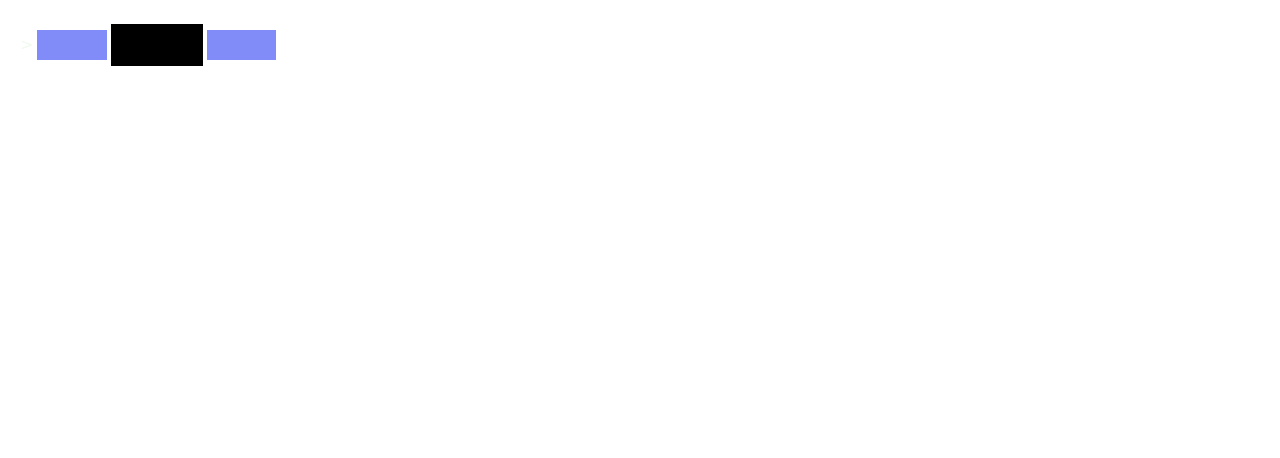
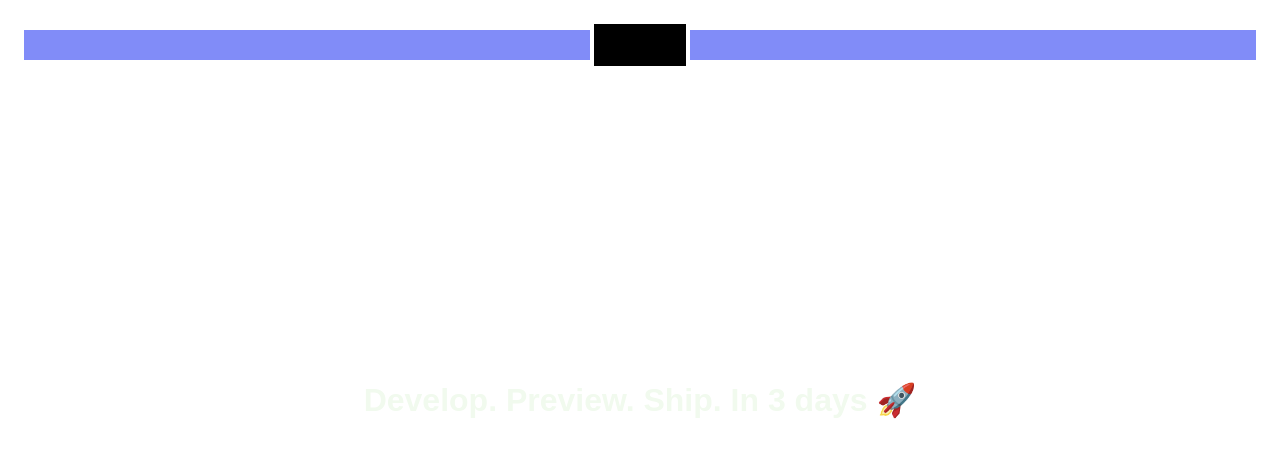
Before and after one commit to imd1005-web-development-winter-2023/group-project-rackly, a plain HTML site: page index.html in a window 1280 px wide. Drawn offline with Linux system fonts and the light colour scheme.

Commit message:
update html

```diff
--- a/index.html
+++ b/index.html
@@ -17,65 +17,45 @@
     <link rel="stylesheet" href="style.css" />
 
     <!-- Set the Favicon  -->
-    <link rel="icon" href="images/images/favicon/Screenshot 2023-04-06 152716.png" type="image/png+xml" />
-    <link rel="stylesheet" href="reset.css" />
+    <link rel="icon" href="./images/favicon/Screenshot 2023-04-06 152716.png" type="image/png+xml" />
+  </head>
+
+  <body>
 
 
-    <!-- This is where all of our awesome CSS code goes -->
-    <link rel="stylesheet" href="style.css" />
+      <!-- red container div -->
+      <div class = "redContainer">
 
-  <style>
-    * {
-      box-sizing: border-box;
-      font-family: 'Press Start 2P', cursive;
-    }
-  </style>
-</head>
-<body>
-  <!-- red container div -->
-  <div style="position: relative; display: inline-block">
-    <!-- smaller red container div -->
         <!-- smaller red container div -->
         <div class = "smallContainer" >
-    >
+
           <!-- player health -->
           <div class="playerHealthBox">
             <div class = "playerHealthDecrease"></div>
-        <div
-          id="playerHealth"
-          class = "playerHealthDefault"></div>
+            <div class = "playerHealthDefault"></div>
           </div>
 
           <!-- timer -->
-      <div
-      id="timer"
-      class = "timer"></div>
+          <div class = "timer"></div>
 
           <!-- enemy health -->
           <div class = "enemyHealthBox">
             <div class = "enemyHealthDecrease"></div>
-        <div
-          id="enemyHealth"
-          class = "enemyHealthDefault"
-        ></div>
+            <div class = "enemyHealthDefault"></div>
           </div>
-      <div></div>
-    </div>
-    <div
-      id="displayText"
-      class = "displayText">
 
         </div>
-    <canvas></canvas>
+        <div class = "displayText">
+        </div>
       </div>
 
 
-  <script src="js/utils.js"></script>
-  <script src="js/classes.js"></script>
-  <script src="index.js"></script>
-</body>
+
+    <main>
+      <div id="app"></div>
+    </main>
+
     <!-- This is where we add our awesome JavaScript code -->
     <script src="./main.js"></script>
-    <script src="./utlis.js"></script>
   </body>
 </html>
```
Lines whose indentation alone changed are shown as unchanged.
